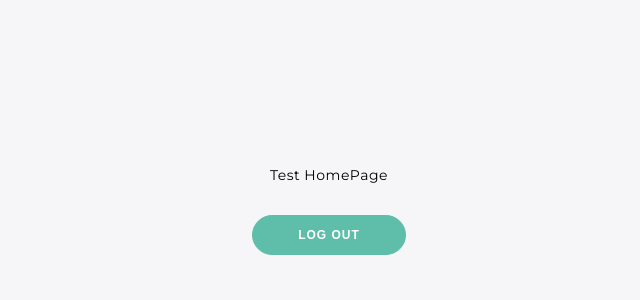
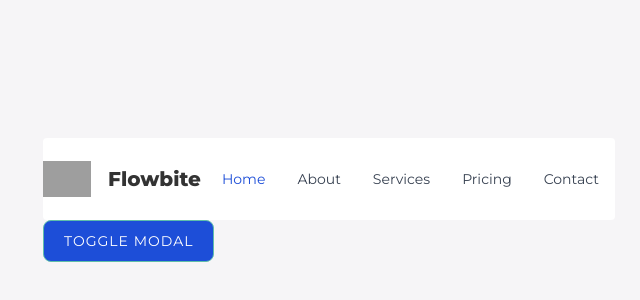
Before and after one commit to lockborethdevid/react-electron-pos-system, a React (Create React App) app: page /home in a window 1280 px wide. Shown: the part 180-480 px from the top of the page, without its empty margins (311-951 px from the left). Built offline with nearby package versions, Linux system fonts and the light colour scheme; grey boxes are pictures that could not be loaded.

Commit message:
complete deta model

```diff
--- a/package.json
+++ b/package.json
@@ -50,7 +50,10 @@
     ]
   },
   "devDependencies": {
+    "autoprefixer": "^10.4.13",
     "electron-reload": "^2.0.0-alpha.1",
-    "electron-reloader": "^1.2.3"
+    "electron-reloader": "^1.2.3",
+    "postcss": "^8.4.20",
+    "tailwindcss": "^3.2.4"
   }
 }
--- /dev/null
+++ b/postcss.config.js
@@ -0,0 +1,6 @@
+module.exports = {
+  plugins: {
+    tailwindcss: {},
+    autoprefixer: {},
+  },
+}
--- a/src/index.css
+++ b/src/index.css
@@ -1,3 +1,6 @@
+@tailwind base;
+@tailwind components;
+@tailwind utilities;
 body {
   margin: 0;
   font-family: -apple-system, BlinkMacSystemFont, 'Segoe UI', 'Roboto', 'Oxygen',
@@ -7,6 +10,7 @@
   -moz-osx-font-smoothing: grayscale;
 }
 
+
 code {
   font-family: source-code-pro, Menlo, Monaco, Consolas, 'Courier New',
     monospace;
--- a/src/pages/Homepage.js
+++ /dev/null
@@ -1,14 +0,0 @@
-import React from "react";
-import { useNavigate } from "react-router-dom";
-
-const Homepage = () => {
-  const navigate = useNavigate();
-  return (
-    <div>
-      <p>Test HomePage</p>
-      <button onClick={() => navigate("/auth")}>Log out</button>
-    </div>
-  );
-};
-
-export default Homepage;
--- /dev/null
+++ b/src/pages/Homepage.jsx
@@ -0,0 +1,58 @@
+import React from "react";
+// import { useNavigate } from "react-router-dom";
+import  Navbar  from "./components/Navbar"
+const Homepage = () => {
+  // const navigate = useNavigate();
+  return (
+    <div >
+      <Navbar />
+
+
+<button class="block text-white bg-blue-700 hover:bg-blue-800 focus:ring-4 focus:outline-none focus:ring-blue-300 font-medium rounded-lg text-sm px-5 py-2.5 text-center dark:bg-blue-600 dark:hover:bg-blue-700 dark:focus:ring-blue-800" type="button" data-modal-toggle="authentication-modal">
+  Toggle modal
+</button>
+
+
+<div id="authentication-modal" tabindex="-1" aria-hidden="true" class="fixed top-0 left-0 right-0 z-50 hidden w-full p-4 overflow-x-hidden overflow-y-auto md:inset-0 h-modal md:h-full">
+    <div class="relative w-full h-full max-w-md md:h-auto">
+
+        <div class="relative bg-white rounded-lg shadow dark:bg-gray-700">
+            <button type="button" class="absolute top-3 right-2.5 text-gray-400 bg-transparent hover:bg-gray-200 hover:text-gray-900 rounded-lg text-sm p-1.5 ml-auto inline-flex items-center dark:hover:bg-gray-800 dark:hover:text-white" data-modal-toggle="authentication-modal">
+                <svg aria-hidden="true" class="w-5 h-5" fill="currentColor" viewBox="0 0 20 20" xmlns="http://www.w3.org/2000/svg"><path fill-rule="evenodd" d="M4.293 4.293a1 1 0 011.414 0L10 8.586l4.293-4.293a1 1 0 111.414 1.414L11.414 10l4.293 4.293a1 1 0 01-1.414 1.414L10 11.414l-4.293 4.293a1 1 0 01-1.414-1.414L8.586 10 4.293 5.707a1 1 0 010-1.414z" clip-rule="evenodd"></path></svg>
+                <span class="sr-only">Close modal</span>
+            </button>
+            <div class="px-6 py-6 lg:px-8">
+                <h3 class="mb-4 text-xl font-medium text-gray-900 dark:text-white">Sign in to our platform</h3>
+                <form class="space-y-6" action="#">
+                    <div>
+                        <label for="email" class="block mb-2 text-sm font-medium text-gray-900 dark:text-white">Your email</label>
+                        <input type="email" name="email" id="email" class="bg-gray-50 border border-gray-300 text-gray-900 text-sm rounded-lg focus:ring-blue-500 focus:border-blue-500 block w-full p-2.5 dark:bg-gray-600 dark:border-gray-500 dark:placeholder-gray-400 dark:text-white" placeholder="name@company.com" required />
+                    </div>
+                    <div>
+                        <label for="password" class="block mb-2 text-sm font-medium text-gray-900 dark:text-white">Your password</label>
+                        <input type="password" name="password" id="password" placeholder="••••••••" class="bg-gray-50 border border-gray-300 text-gray-900 text-sm rounded-lg focus:ring-blue-500 focus:border-blue-500 block w-full p-2.5 dark:bg-gray-600 dark:border-gray-500 dark:placeholder-gray-400 dark:text-white" required />
+                    </div>
+                    <div class="flex justify-between">
+                        <div class="flex items-start">
+                            <div class="flex items-center h-5">
+                                <input id="remember" type="checkbox" value="" class="w-4 h-4 border border-gray-300 rounded bg-gray-50 focus:ring-3 focus:ring-blue-300 dark:bg-gray-600 dark:border-gray-500 dark:focus:ring-blue-600 dark:ring-offset-gray-800" required />
+                            </div>
+                            <label for="remember" class="ml-2 text-sm font-medium text-gray-900 dark:text-gray-300">Remember me</label>
+                        </div>
+                        <a href="#" class="text-sm text-blue-700 hover:underline dark:text-blue-500">Lost Password?</a>
+                    </div>
+                    <button type="submit" class="w-full text-white bg-blue-700 hover:bg-blue-800 focus:ring-4 focus:outline-none focus:ring-blue-300 font-medium rounded-lg text-sm px-5 py-2.5 text-center dark:bg-blue-600 dark:hover:bg-blue-700 dark:focus:ring-blue-800">Login to your account</button>
+                    <div class="text-sm font-medium text-gray-500 dark:text-gray-300">
+                        Not registered? <a href="#" class="text-blue-700 hover:underline dark:text-blue-500">Create account</a>
+                    </div>
+                </form>
+            </div>
+        </div>
+    </div>
+</div>
+
+    </div>
+  );
+};
+
+export default Homepage;
--- /dev/null
+++ b/src/pages/components/Navbar.jsx
@@ -0,0 +1,43 @@
+import React from "react";
+// import { useNavigate } from "react-router-dom";
+
+const Navbar = () => {
+  // const navigate = useNavigate();
+  return (
+    <div >
+      <nav class="bg-white border-gray-200 rounded dark:bg-gray-900 ">
+        <div class=" flex flex-wrap items-center justify-between mx-auto">
+          <a href="https://flowbite.com/" class="flex items-center">
+            <img src="https://flowbite.com/docs/images/logo.svg" class="h-6 mr-3 sm:h-9" alt="Flowbite Logo" />
+            <span class="self-center text-xl font-semibold whitespace-nowrap dark:text-white">Flowbite</span>
+          </a>
+          <button data-collapse-toggle="navbar-default" type="button" class="inline-flex items-center p-2 ml-3 text-sm text-gray-500 rounded-lg md:hidden hover:bg-gray-100 focus:outline-none focus:ring-2 focus:ring-gray-200 dark:text-gray-400 dark:hover:bg-gray-700 dark:focus:ring-gray-600" aria-controls="navbar-default" aria-expanded="false">
+            <span class="sr-only">Open main menu</span>
+            <svg class="w-6 h-6" aria-hidden="true" fill="currentColor" viewBox="0 0 20 20" xmlns="http://www.w3.org/2000/svg"><path fill-rule="evenodd" d="M3 5a1 1 0 011-1h12a1 1 0 110 2H4a1 1 0 01-1-1zM3 10a1 1 0 011-1h12a1 1 0 110 2H4a1 1 0 01-1-1zM3 15a1 1 0 011-1h12a1 1 0 110 2H4a1 1 0 01-1-1z" clip-rule="evenodd"></path></svg>
+          </button>
+          <div class="hidden w-full md:block md:w-auto" id="navbar-default">
+            <ul class="flex flex-col p-4 mt-4 border border-gray-100 rounded-lg bg-gray-50 md:flex-row md:space-x-8 md:mt-0 md:text-sm md:font-medium md:border-0 md:bg-white dark:bg-gray-800 md:dark:bg-gray-900 dark:border-gray-700">
+              <li>
+                <a href="#" class="block py-2 pl-3 pr-4 text-white bg-blue-700 rounded md:bg-transparent md:text-blue-700 md:p-0 dark:text-white" aria-current="page">Home</a>
+              </li>
+              <li>
+                <a href="#" class="block py-2 pl-3 pr-4 text-gray-700 rounded hover:bg-gray-100 md:hover:bg-transparent md:border-0 md:hover:text-blue-700 md:p-0 dark:text-gray-400 md:dark:hover:text-white dark:hover:bg-gray-700 dark:hover:text-white md:dark:hover:bg-transparent">About</a>
+              </li>
+              <li>
+                <a href="#" class="block py-2 pl-3 pr-4 text-gray-700 rounded hover:bg-gray-100 md:hover:bg-transparent md:border-0 md:hover:text-blue-700 md:p-0 dark:text-gray-400 md:dark:hover:text-white dark:hover:bg-gray-700 dark:hover:text-white md:dark:hover:bg-transparent">Services</a>
+              </li>
+              <li>
+                <a href="#" class="block py-2 pl-3 pr-4 text-gray-700 rounded hover:bg-gray-100 md:hover:bg-transparent md:border-0 md:hover:text-blue-700 md:p-0 dark:text-gray-400 md:dark:hover:text-white dark:hover:bg-gray-700 dark:hover:text-white md:dark:hover:bg-transparent">Pricing</a>
+              </li>
+              <li>
+                <a href="#" class="block py-2 pl-3 pr-4 text-gray-700 rounded hover:bg-gray-100 md:hover:bg-transparent md:border-0 md:hover:text-blue-700 md:p-0 dark:text-gray-400 md:dark:hover:text-white dark:hover:bg-gray-700 dark:hover:text-white md:dark:hover:bg-transparent">Contact</a>
+              </li>
+            </ul>
+          </div>
+        </div>
+      </nav>
+    </div>
+  );
+};
+
+export default Navbar;
--- /dev/null
+++ b/tailwind.config.js
@@ -0,0 +1,8 @@
+/** @type {import('tailwindcss').Config} */
+module.exports = {
+  content: [ "./src/**/*.{js,jsx,ts,tsx}",],
+  theme: {
+    extend: {},
+  },
+  plugins: [],
+}
```
Also changed, not shown: src/App.jsx (renamed from src/App.js), 2 other files (tests, documents, lock files or other folders).
